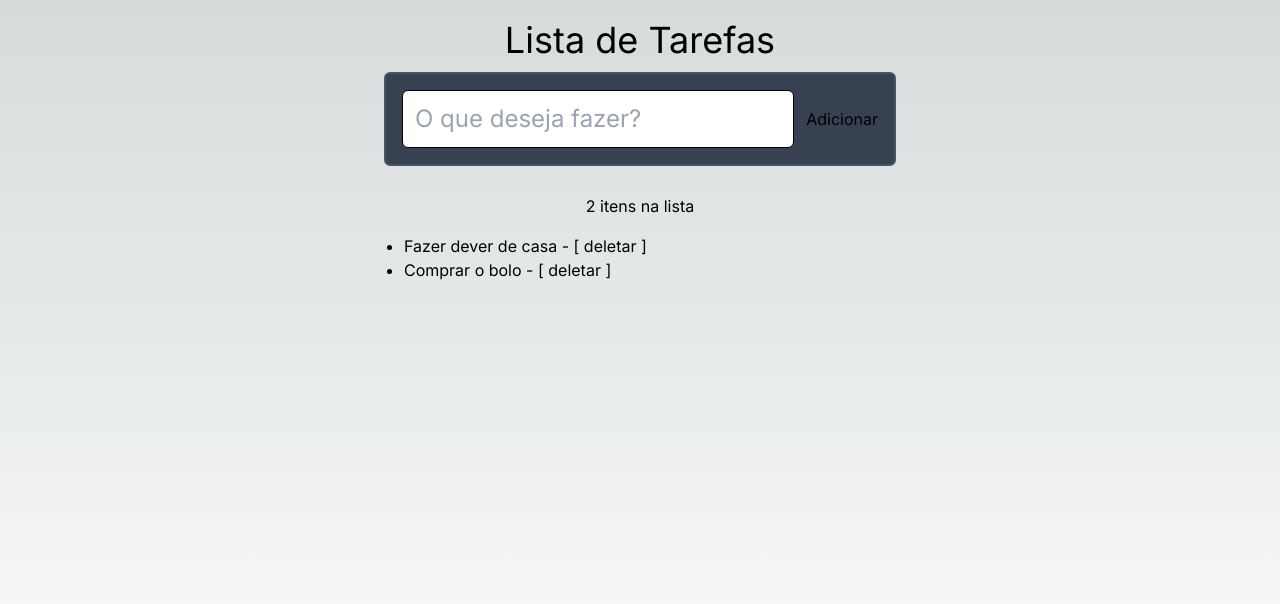
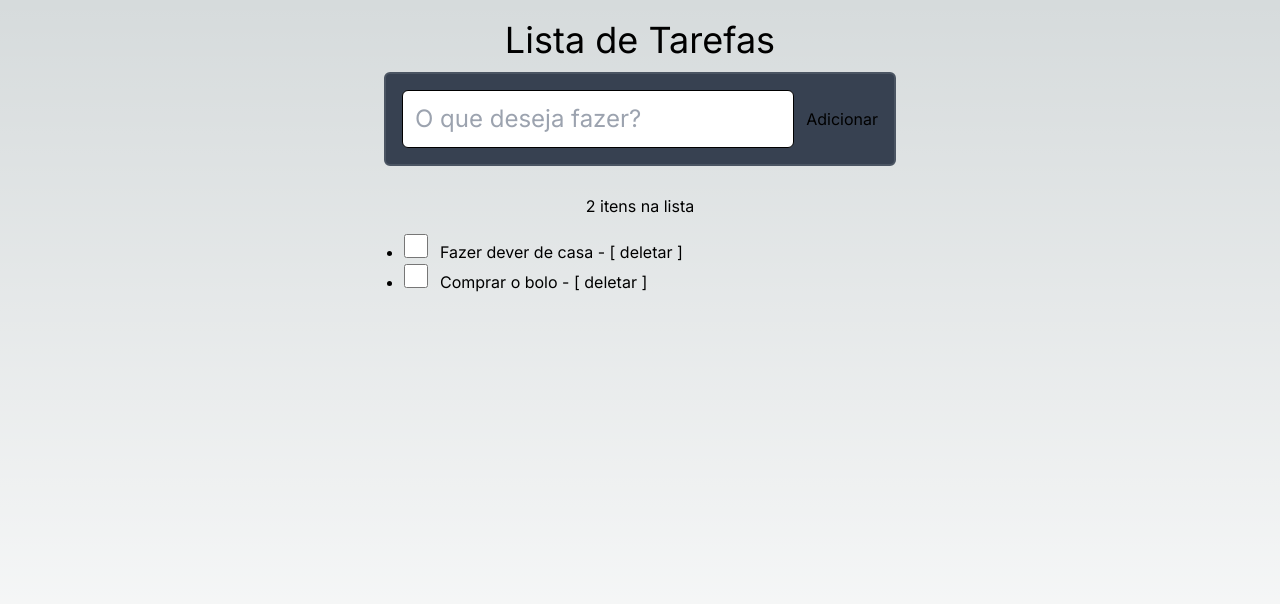
Before and after one commit to francissantiago/curso-reactjs, a Next.js app in the folder react-primeiro-projeto/: page / in a window 1280 px wide. Shown: the top 604 px of the page. Built offline with nearby package versions, Linux system fonts and the light colour scheme.

Commit message:
[M3][#15] Arrays em States: Alterar

```diff
--- a/react-primeiro-projeto/src/app/page.tsx
+++ b/react-primeiro-projeto/src/app/page.tsx
@@ -23,6 +23,21 @@
     );
   }
 
+  const toggleItem = (index: number) => {
+    let newList = [...list];
+    newList[index].checked = !newList[index].checked;
+
+    /* Utilizar assim quando for buscar ID
+    for(let i in newList) {
+      if(index === parseInt(i)){
+        newList[i].checked = !newList[i].checked;
+      }
+    }
+    */
+
+    setList(newList);
+  }
+
   return (
     <div className="w-screen h-screen flex flex-col items-center">
       <h1 className="text-4xl mt-5">Lista de Tarefas</h1>
@@ -42,7 +57,10 @@
 
       <ul className="w-full max-w-lg list-disc pl-5">
         {list.map((item, index) => (
-          <li key={index}>{item.label} - <button onClick={() => deleteItem(index)} className="hover:underline">[ deletar ]</button></li>
+          <li key={index}>
+            <input onClick={() => toggleItem(index)} type="checkbox" checked={item.checked} className="w-6 h-6 mr-3" />
+            {item.label} - <button onClick={() => deleteItem(index)} className="hover:underline">[ deletar ]</button>
+          </li>
         ))}
       </ul>
     </div>
```
